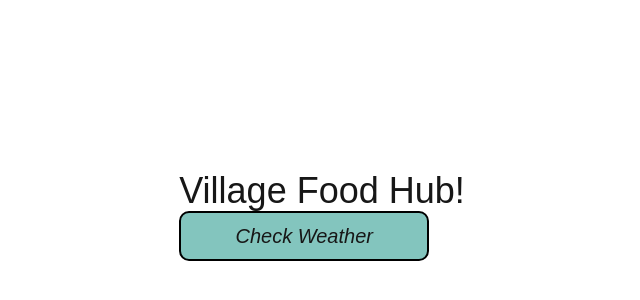
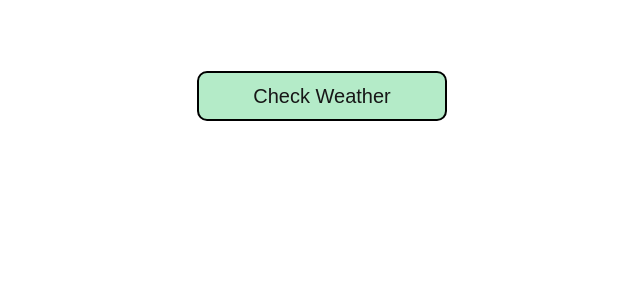
Before and after one commit to JumboCode/village-food-hub, a Next.js app: page / in a window 1280 px wide. Shown: the part 184-484 px from the top of the page, without its empty margins (318-958 px from the left). Built offline with nearby package versions, Linux system fonts and the light colour scheme.

Commit message:
color change and button position

```diff
--- a/app/components/Button.tsx
+++ b/app/components/Button.tsx
@@ -3,21 +3,32 @@ import { useState } from "react";
 
 export default function Button({ label }) {
   const [weather, setWeather] = useState("");
+  const [temp, setTemp] = useState("");
 
   const handleClick = () => {
-    console.log("Weather Report");
+    console.log("Sending you the Weather Report");
+    fetch('https://api.weather.gov/gridpoints/BOX/69,92/forecast')
+        .then(response => response.json())
+        // .then (data => console.log(data.properties.periods[0].shortForecast, data.properties.periods[0].temperature));
+        .then (data => setWeather("Forecast: " + data.properties.periods[0].shortForecast ));
+
     fetch('https://api.weather.gov/gridpoints/BOX/69,92/forecast')
       .then(response => response.json())
-      // .then (data1 => console.log(data1.properties.periods[0].shortForecast, data1.properties.periods[0].temperature))
-      .then (data => setWeather(data.properties.periods[0].shortForecast
-          + " with temperature at " + data.properties.periods[0].temperature + " degrees"));
+      // .then (data => console.log(data.properties.periods[0].shortForecast, data.properties.periods[0].temperature));
+      .then (data => setTemp("Temperature: " + data.properties.periods[0].temperature + " degrees Farenheit"));
+
+    // Button.style.display = none;
+
   };
 
 
   return (
     <div>
-      <button onClick={handleClick}>{ label }</button>
+        <button onClick={handleClick}>{ label }
+        </button>
+
       <p> { weather }</p>
+      <p> { temp }</p>
     </div>
   );
 };
--- a/app/globals.css
+++ b/app/globals.css
@@ -32,6 +32,24 @@ Button {
   border-radius: 10px;
   height: 50px;
   width: 250px;
-  font-style: oblique;
+  /* font-style: oblique; */
   font-size: 20px;
+  position: absolute;
+  top: 35%;
+  left: 50%;
+  transform: translate(-50%, -50%);
+  animation: colors 5s infinite;
 }
+
+p {
+  text-align: center;
+}
+
+@keyframes colors {
+  0%, 100% {
+      background-color: #83C5BE;
+  }
+  50% {
+      background-color: #c7f9cc;
+  }
+}
--- a/app/page.tsx
+++ b/app/page.tsx
@@ -5,9 +5,11 @@ export default function Home() {
   return (
     <div className="flex justify-center items-center h-screen">
       <div>
-        <h1 className="text-4xl">Village Food Hub!</h1>
+        {/* <h1 className="text-4xl">Village Food Hub!</h1> */}
         <Button label={"Check Weather"}/>
       </div>
+
+
     </div>
 
 
```
